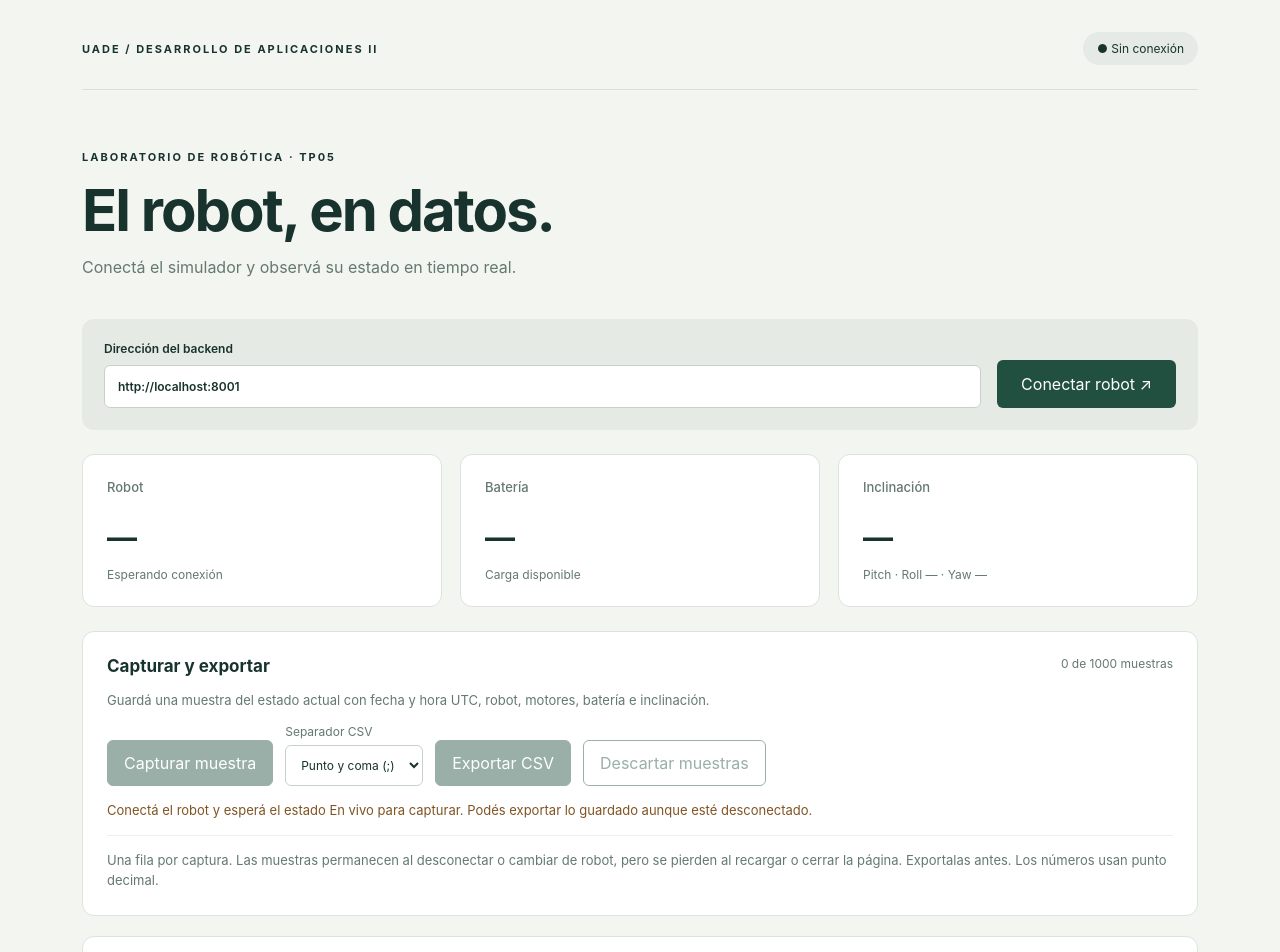
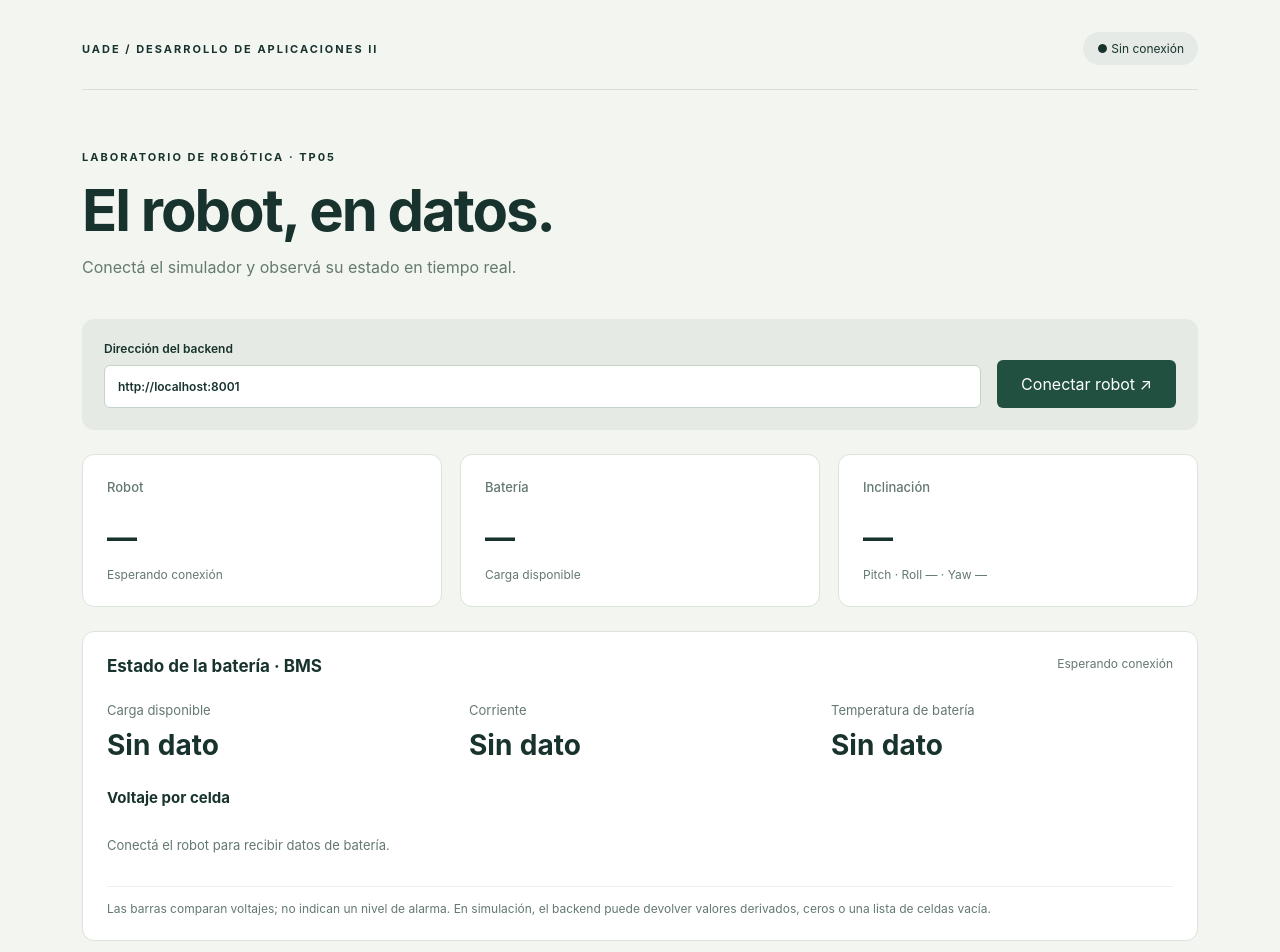
Before and after one commit to SantiRiva/tp-robot-dashboard, a React (Vite) app in the folder mi_dashboard/: page / in a window 1280 px wide. Shown: the top 952 px of the page. Built offline with nearby package versions, Linux system fonts and the light colour scheme.

Commit message:
Agrega panel BMS con corriente temperatura y voltajes por celda

```diff
--- a/mi_dashboard/src/App.jsx
+++ b/mi_dashboard/src/App.jsx
@@ -8,6 +8,7 @@ import OrientationPanel from './OrientationPanel'
 import ImuHistoryChart from './ImuHistoryChart'
 import { appendImuSample } from './imuHistory'
 import SampleCapture from './SampleCapture'
+import BatteryPanel from './BatteryPanel'
 import { connectTelemetry } from './telemetryConnection'
 
 const number = (value, unit = '') => Number.isFinite(value) ? `${value.toFixed(1)}${unit}` : '—'
@@ -74,6 +75,7 @@ export default function App() {
         <article><h2>Batería</h2><strong>{number(data?.bms?.soc, '%')}</strong><p>Carga disponible</p></article>
         <article><h2>Inclinación</h2><strong>{number(data?.imu?.pitch, '°')}</strong><p>Pitch · Roll {number(data?.imu?.roll, '°')} · Yaw {number(data?.imu?.yaw, '°')}</p></article>
       </section>
+      <BatteryPanel bms={data?.bms} live={status === 'En vivo'} />
       <SampleCapture data={data} info={info} live={status === 'En vivo'} />
       <OrientationPanel imu={data?.imu} live={status === 'En vivo'} />
       <ImuHistoryChart history={imuHistory} live={status === 'En vivo'} />
--- /dev/null
+++ b/mi_dashboard/src/BatteryPanel.css
@@ -0,0 +1,14 @@
+.battery-values { display: grid; grid-template-columns: repeat(3, minmax(0, 1fr)); gap: 20px; margin: 26px 0; }
+.battery-values dt { font-size: 13px; color: #64796f; }
+.battery-values dd { margin: 10px 0 0; font-size: 28px; font-weight: 700; font-variant-numeric: tabular-nums; }
+.battery-panel h3 { font-size: 15px; margin-bottom: 10px; }
+.battery-caption, .battery-empty { font-size: 13px; color: #64796f; }
+.battery-empty { padding: 20px 0; }
+.battery-cells { list-style: none; padding: 0; margin: 18px 0; display: grid; grid-template-columns: repeat(4, minmax(0, 1fr)); gap: 14px; }
+.battery-cells li { padding: 14px; background: #f5f8f4; border: 1px solid #dce3dc; border-radius: 8px; }
+.battery-cells li > div:first-child { display: flex; flex-wrap: wrap; justify-content: space-between; gap: 8px; font-size: 13px; }
+.battery-cells strong { font-variant-numeric: tabular-nums; }
+.battery-track { height: 8px; border-radius: 8px; background: #e0e8e3; margin-top: 14px; overflow: hidden; }
+.battery-track span { display: block; height: 100%; background: #3269ba; border-radius: inherit; }
+@media (max-width: 900px) { .battery-cells { grid-template-columns: repeat(2, minmax(0, 1fr)); } }
+@media (max-width: 550px) { .battery-values, .battery-cells { grid-template-columns: 1fr; } .battery-panel .section-title { flex-direction: column; } }
--- /dev/null
+++ b/mi_dashboard/src/BatteryPanel.jsx
@@ -0,0 +1,28 @@
+import './BatteryPanel.css'
+
+const format = (value, unit, decimals = 1) => Number.isFinite(value) ? `${value.toFixed(decimals)} ${unit}` : 'Sin dato'
+
+export default function BatteryPanel({ bms, live }) {
+  const battery = live ? bms : null
+  const cells = Array.isArray(battery?.celdas) ? battery.celdas : []
+  const validCells = cells.filter(value => Number.isFinite(value) && value >= 0)
+  const scale = Math.max(1, ...validCells)
+
+  return <section className="panel battery-panel" aria-labelledby="battery-title">
+    <div className="section-title"><h2 id="battery-title">Estado de la batería · BMS</h2><span>{live ? 'En vivo' : 'Esperando conexión'}</span></div>
+    <dl className="battery-values">
+      <div><dt>Carga disponible</dt><dd>{format(battery?.soc, '%', 0)}</dd></div>
+      <div><dt>Corriente</dt><dd>{format(battery?.corriente, 'mA', 0)}</dd></div>
+      <div><dt>Temperatura de batería</dt><dd>{format(battery?.temperatura, '°C')}</dd></div>
+    </dl>
+    <h3>Voltaje por celda</h3>
+    {cells.length ? <>
+      <p className="battery-caption">{cells.length} celdas · escala compartida de 0 a {scale.toFixed(3)} V</p>
+      <ol className="battery-cells">{cells.map((voltage, index) => {
+        const valid = Number.isFinite(voltage) && voltage >= 0
+        return <li key={index}><div><span>Celda {index + 1}</span><strong>{valid ? format(voltage, 'V', 3) : 'Sin dato'}</strong></div><div className="battery-track" aria-hidden="true"><span style={{ width: `${valid ? voltage / scale * 100 : 0}%` }}/></div></li>
+      })}</ol>
+    </> : <p className="battery-empty">{live ? 'El backend no está informando voltajes de celdas.' : 'Conectá el robot para recibir datos de batería.'}</p>}
+    <p className="chart-note">Las barras comparan voltajes; no indican un nivel de alarma. En simulación, el backend puede devolver valores derivados, ceros o una lista de celdas vacía.</p>
+  </section>
+}
```
Also changed, not shown: 1 other file (tests, documents, lock files or other folders).
